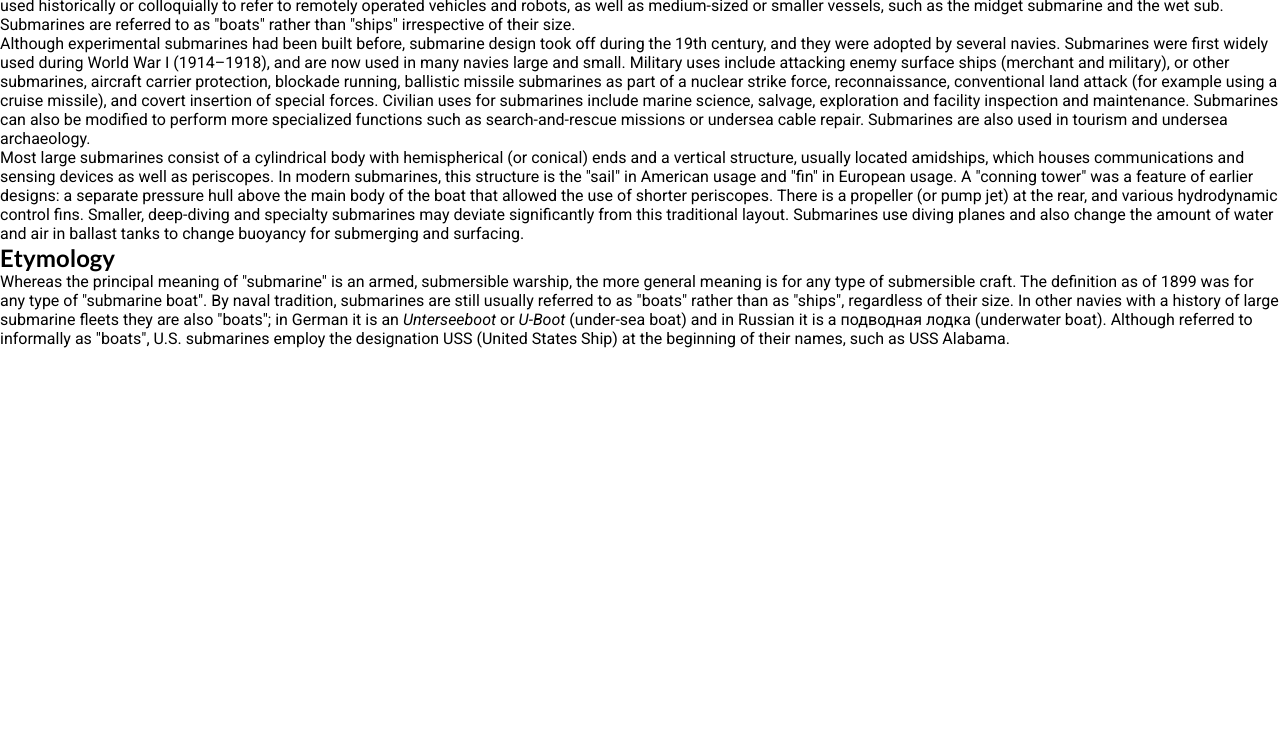
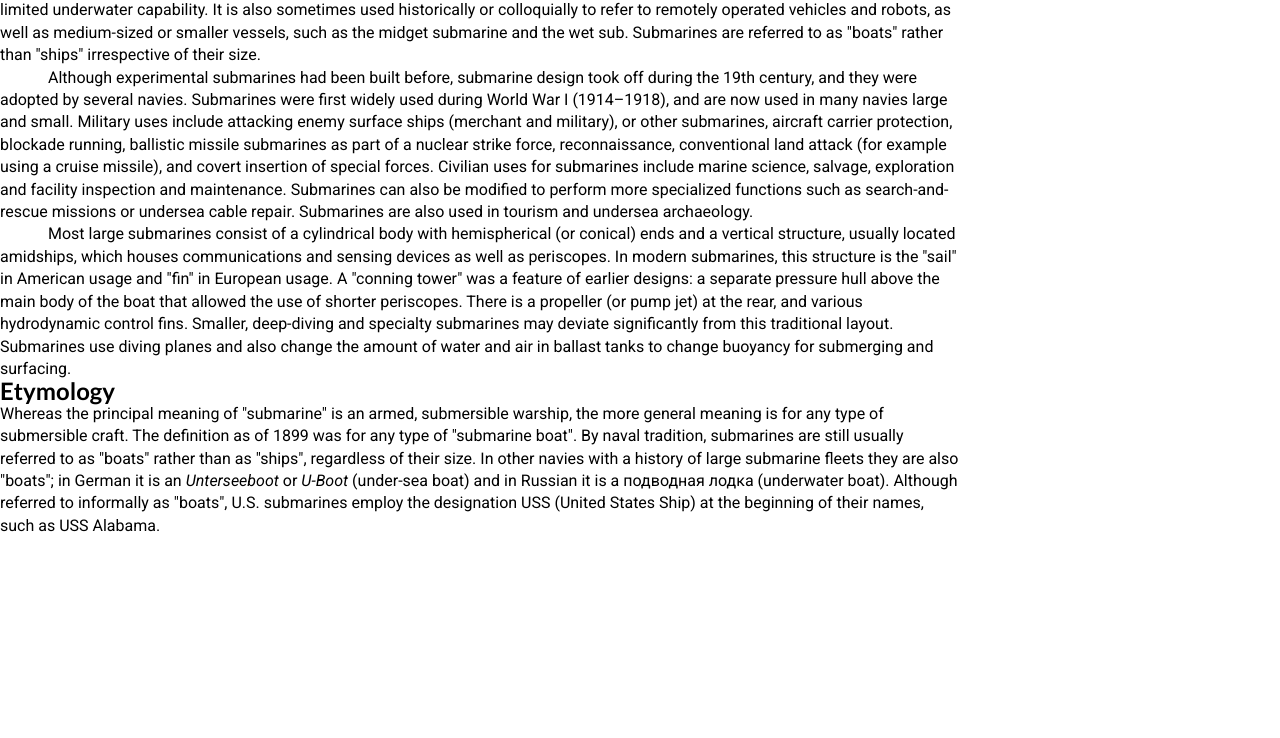
Before and after one commit to Thydren/CISB-Lecture11, a plain HTML site: page index.html in a window 1280 px wide. Shown: the part 62-800 px from the top of the page. Drawn offline with Linux system fonts and the light colour scheme.

Commit message:
Added a lot

```diff
--- a/index.html
+++ b/index.html
@@ -13,7 +13,7 @@
     <header>
         <h1>Submarine</h1>
     </header>
-    <section>
+    <section class="section-indents">
         <p>A <span class="bold-me">submarine</span> (or <span class="bold-me">sub</span>) is a watercraft capable of independent operation underwater. It differs from a
             submersible, which has more limited underwater capability. It is also sometimes used historically or
             colloquially to refer to remotely operated vehicles and robots, as well as medium-sized or smaller vessels,
--- a/main.css
+++ b/main.css
@@ -11,6 +11,7 @@
 
 p {
     font-family: 'Roboto', sans-serif;
+    width: 60em;
 }
 
 h1 {
@@ -20,3 +21,16 @@ h1 {
 .italisize-me {
     font-style: italic;
 }
+
+.section-indents p {
+    text-indent: 3em;
+}
+
+.section-indents p:first-of-type {
+    text-indent: 0;
+}
+
+section {
+    line-height: 140%;
+    margin: 0%;
+}
```
